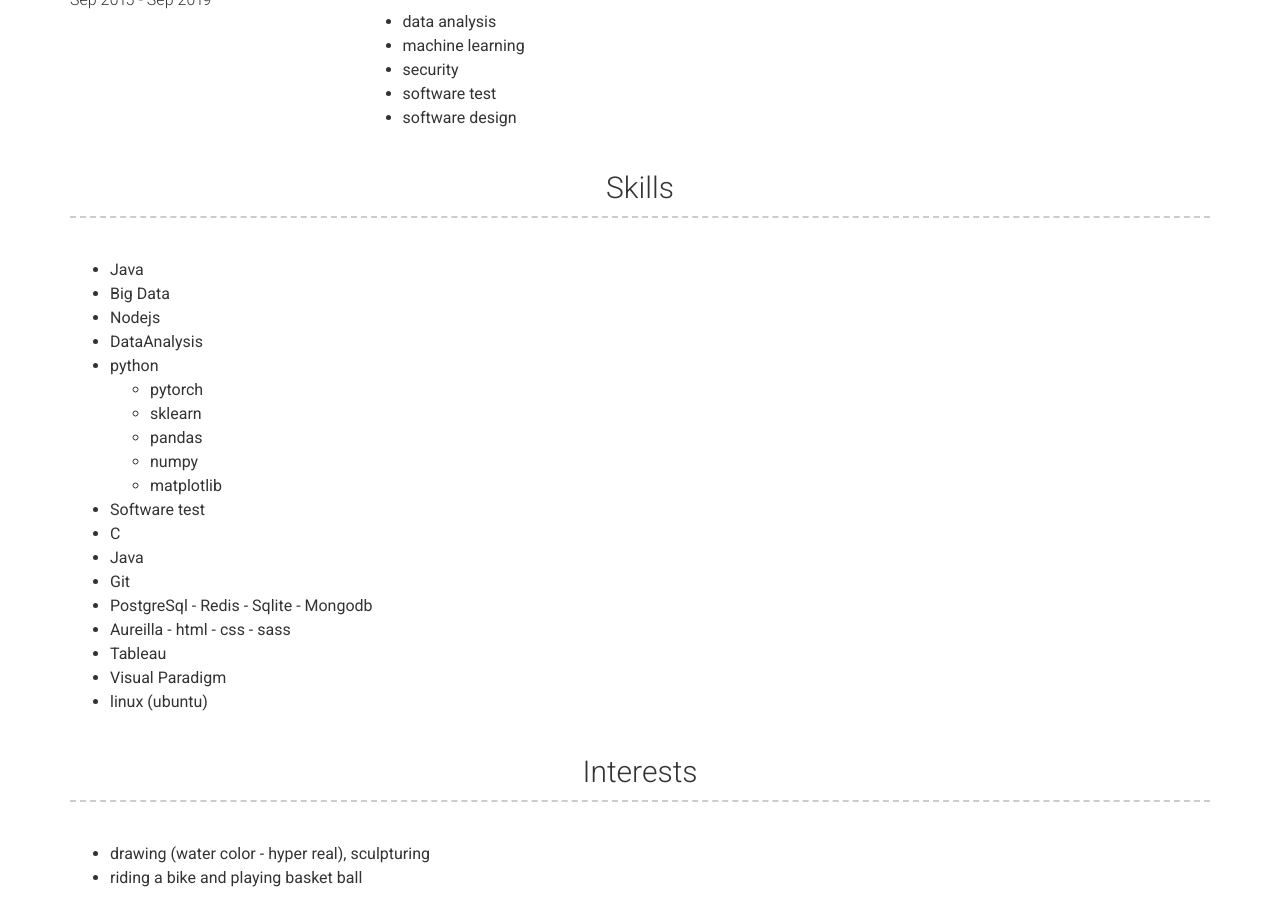
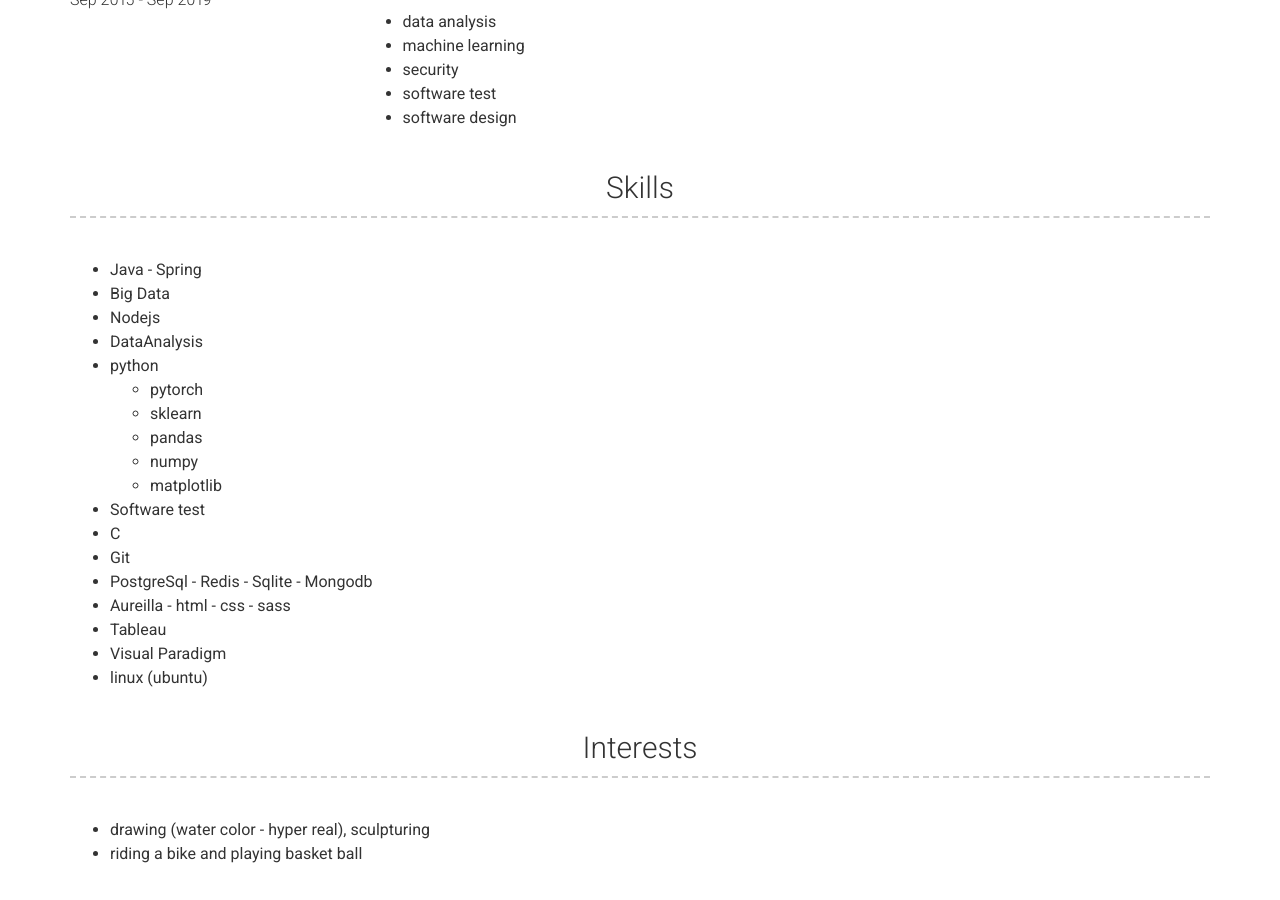
Before and after one commit to zahramahani/zahramahani.github.io, a Jekyll site: the page built from index.md, in a window 1280 px wide and 900 px high, scrolled down 2348 px. Built offline with Jekyll 4.4.1, drawn with Linux system fonts in a browser that asks for light colours; nearby versions of some CDN libraries.

Commit message:
Update _config.yml

```diff
--- a/_config.yml
+++ b/_config.yml
@@ -41,6 +41,7 @@ linkedin_username: zahra-mahani-9290aa141
 # about_title: About Me (Use this to override about section title)
 about_profile_image: images/zahra.png
 about_content: I'm zahra Amirmahani, 25 years old, from Kerman/Iran. my Research Interests are Data mining, Big data and Natural Language Processing.I have been working in the data engineering and data analysis department of the <a href="https://www.partdp.ir"> part </a> company for 2 years besides of educating in MSC.
+
 
 content:
   - title: Experiances # Title for the section
@@ -98,6 +99,7 @@ content:
           Oct 2018 - Jan 2019
         description: | # this will include new lines to allow paragraphs
           signal processing teached by Dr.sadoghi.
+
 
   - title: Projects
     layout: list
@@ -171,7 +173,7 @@ content:
     layout: text
     content: | # this will include new lines to allow paragraphs
 
-      - Java
+      - Java - Spring
       - Big Data
       - Nodejs
       - DataAnalysis
@@ -183,7 +185,6 @@ content:
         - matplotlib
       - Software test
       - C
-      - Java
       - Git
       - PostgreSql - Redis - Sqlite - Mongodb
       - Aureilla - html - css - sass
```
